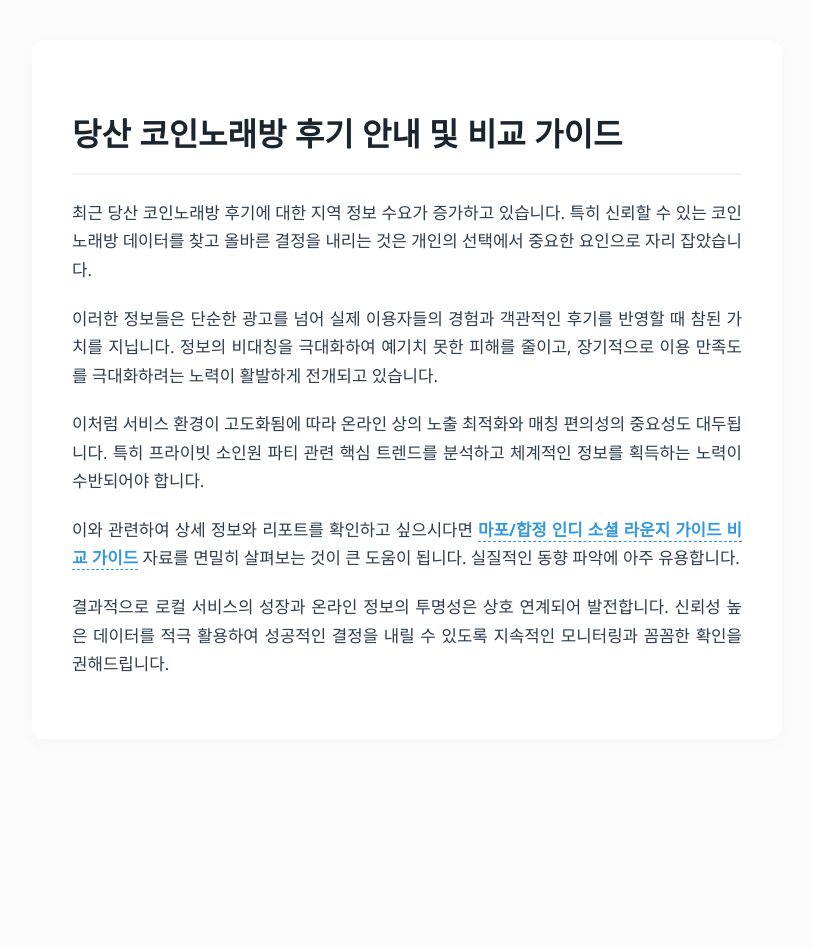
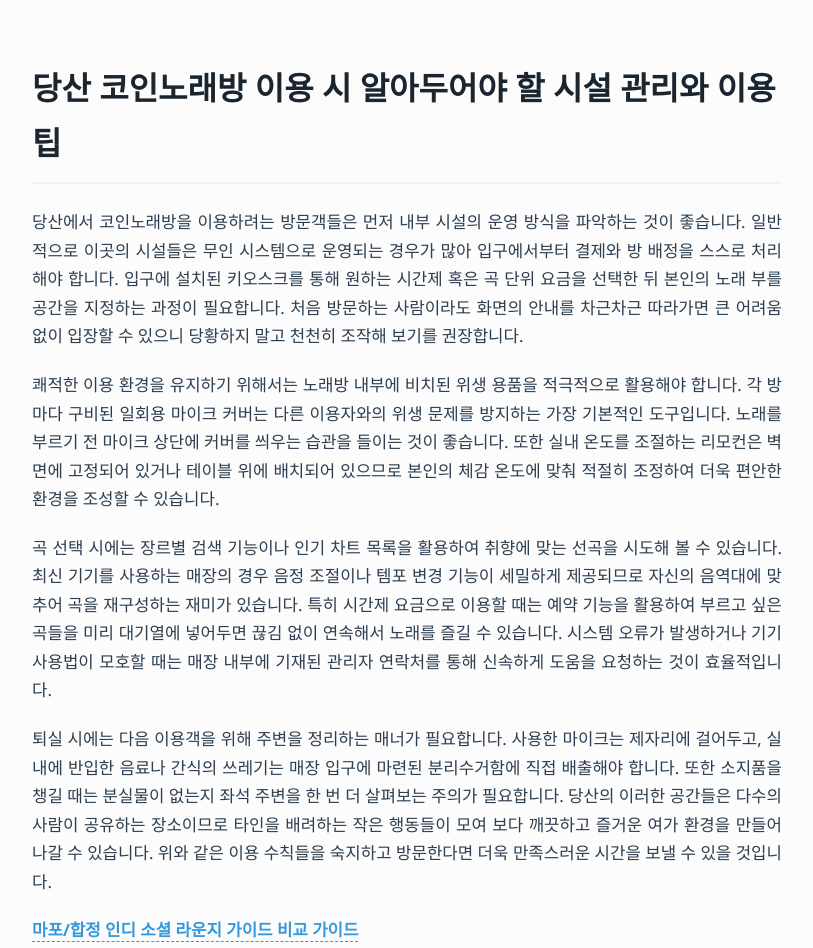
Before and after one commit to tidalhss-star/bp-t3b08-ds-coin-rv-1, a plain HTML site: page posts/gemini-coverage-20260705-461.html in a window 1280 px wide. Shown: the whole page, without its empty margins (233-1046 px from the left). Before the commit the page ends 800 px from the top, so only its background shows below. Drawn offline with Linux system fonts and the light colour scheme.

Commit message:
deploy: garbage-free snapshot 2026-08-10T12:21:18.087Z

```diff
--- a/posts/gemini-coverage-20260705-461.html
+++ b/posts/gemini-coverage-20260705-461.html
@@ -2,7 +2,7 @@
 <html lang="ko">
 <head>
  <meta charset="UTF-8">
- <title>당산 코인노래방 후기 안내 및 비교 가이드</title>
+ <title>당산 코인노래방 이용 시 알아두어야 할 시설 관리와 이용 팁</title>
  <link rel="canonical" href="https://dangsan-room-info.mapo-room-guide.xyz/posts/gemini-coverage-20260705-461.html">
  <meta name="viewport" content="width=device-width, initial-scale=1.0">
  <style>
@@ -49,18 +49,20 @@
  </style>
  <link rel="icon" type="image/svg+xml" href="./favicon.svg">
   <meta property="og:url" content="https://dangsan-room-info.mapo-room-guide.xyz/posts/gemini-coverage-20260705-461.html">
-  <meta property="og:title" content="당산 코인노래방 후기 안내 및 비교 가이드">
+  <meta property="og:title" content="당산 코인노래방 이용 시 알아두어야 할 시설 관리와 이용 팁">
   <meta property="og:type" content="website">
   <meta name="twitter:card" content="summary">
 </head>
 <body>
- <article>
- <h1>당산 코인노래방 후기 안내 및 비교 가이드</h1>
- <p>최근 당산 코인노래방 후기에 대한 지역 정보 수요가 증가하고 있습니다. 특히 신뢰할 수 있는 코인노래방 데이터를 찾고 올바른 결정을 내리는 것은 개인의 선택에서 중요한 요인으로 자리 잡았습니다.</p>
- <p>이러한 정보들은 단순한 광고를 넘어 실제 이용자들의 경험과 객관적인 후기를 반영할 때 참된 가치를 지닙니다. 정보의 비대칭을 극대화하여 예기치 못한 피해를 줄이고, 장기적으로 이용 만족도를 극대화하려는 노력이 활발하게 전개되고 있습니다.</p>
- <p>이처럼 서비스 환경이 고도화됨에 따라 온라인 상의 노출 최적화와 매칭 편의성의 중요성도 대두됩니다. 특히 프라이빗 소인원 파티 관련 핵심 트렌드를 분석하고 체계적인 정보를 획득하는 노력이 수반되어야 합니다.</p>
- <p>이와 관련하여 상세 정보와 리포트를 확인하고 싶으시다면 <a class="anchor-link" href="https://lounge.cityjot.shop/" data-당산 코인노래방 안내-link-target="ganseoroom">마포/합정 인디 소셜 라운지 가이드 비교 가이드</a> 자료를 면밀히 살펴보는 것이 큰 도움이 됩니다. 실질적인 동향 파악에 아주 유용합니다.</p>
- <p>결과적으로 로컬 서비스의 성장과 온라인 정보의 투명성은 상호 연계되어 발전합니다. 신뢰성 높은 데이터를 적극 활용하여 성공적인 결정을 내릴 수 있도록 지속적인 모니터링과 꼼꼼한 확인을 권해드립니다.</p>
- </article>
-</body>
+    <main>
+      <h1>당산 코인노래방 이용 시 알아두어야 할 시설 관리와 이용 팁</h1>
+      <div class="content">
+        <p>당산에서 코인노래방을 이용하려는 방문객들은 먼저 내부 시설의 운영 방식을 파악하는 것이 좋습니다. 일반적으로 이곳의 시설들은 무인 시스템으로 운영되는 경우가 많아 입구에서부터 결제와 방 배정을 스스로 처리해야 합니다. 입구에 설치된 키오스크를 통해 원하는 시간제 혹은 곡 단위 요금을 선택한 뒤 본인의 노래 부를 공간을 지정하는 과정이 필요합니다. 처음 방문하는 사람이라도 화면의 안내를 차근차근 따라가면 큰 어려움 없이 입장할 수 있으니 당황하지 말고 천천히 조작해 보기를 권장합니다.</p>
+        <p>쾌적한 이용 환경을 유지하기 위해서는 노래방 내부에 비치된 위생 용품을 적극적으로 활용해야 합니다. 각 방마다 구비된 일회용 마이크 커버는 다른 이용자와의 위생 문제를 방지하는 가장 기본적인 도구입니다. 노래를 부르기 전 마이크 상단에 커버를 씌우는 습관을 들이는 것이 좋습니다. 또한 실내 온도를 조절하는 리모컨은 벽면에 고정되어 있거나 테이블 위에 배치되어 있으므로 본인의 체감 온도에 맞춰 적절히 조정하여 더욱 편안한 환경을 조성할 수 있습니다.</p>
+        <p>곡 선택 시에는 장르별 검색 기능이나 인기 차트 목록을 활용하여 취향에 맞는 선곡을 시도해 볼 수 있습니다. 최신 기기를 사용하는 매장의 경우 음정 조절이나 템포 변경 기능이 세밀하게 제공되므로 자신의 음역대에 맞추어 곡을 재구성하는 재미가 있습니다. 특히 시간제 요금으로 이용할 때는 예약 기능을 활용하여 부르고 싶은 곡들을 미리 대기열에 넣어두면 끊김 없이 연속해서 노래를 즐길 수 있습니다. 시스템 오류가 발생하거나 기기 사용법이 모호할 때는 매장 내부에 기재된 관리자 연락처를 통해 신속하게 도움을 요청하는 것이 효율적입니다.</p>
+        <p>퇴실 시에는 다음 이용객을 위해 주변을 정리하는 매너가 필요합니다. 사용한 마이크는 제자리에 걸어두고, 실내에 반입한 음료나 간식의 쓰레기는 매장 입구에 마련된 분리수거함에 직접 배출해야 합니다. 또한 소지품을 챙길 때는 분실물이 없는지 좌석 주변을 한 번 더 살펴보는 주의가 필요합니다. 당산의 이러한 공간들은 다수의 사람이 공유하는 장소이므로 타인을 배려하는 작은 행동들이 모여 보다 깨끗하고 즐거운 여가 환경을 만들어 나갈 수 있습니다. 위와 같은 이용 수칙들을 숙지하고 방문한다면 더욱 만족스러운 시간을 보낼 수 있을 것입니다.</p>
+        <p><a class="anchor-link" href="https://lounge.cityjot.shop/" data-당산 코인노래방 안내-link-target="ganseoroom">마포/합정 인디 소셜 라운지 가이드 비교 가이드</a></p>
+      </div>
+    </main>
+  </body>
 </html>
```
Also changed, not shown: posts/gemini-coverage-20260705-096.html (+11 -10 lines).
